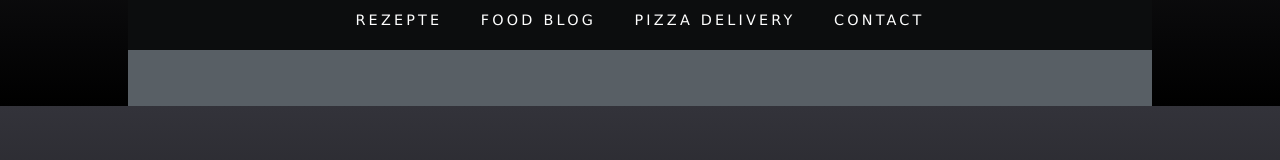
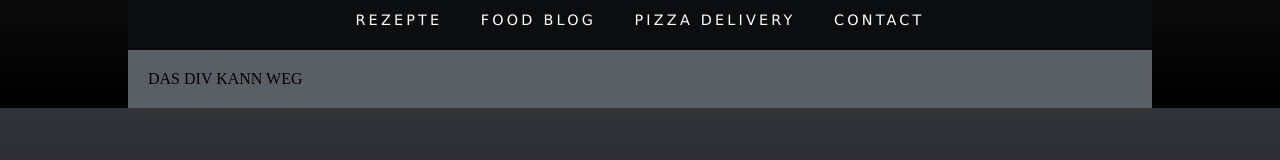
Before and after one commit to speedinator/Kochbuch, a plain HTML site: page detailPageVorlage.html in a window 1280 px wide. Shown: the part 410-570 px from the top of the page. Drawn offline with Linux system fonts and the light colour scheme.

Commit message:
index und vorlage für detail ansicht

```diff
--- a/detailPageVorlage.html
+++ b/detailPageVorlage.html
@@ -26,9 +26,12 @@
 
         <section class="main-container">
 
+            <!--HIER KANN DAS BOOT STRAP ZEUGS REIN -->
 
 
-            <div class="grid-container">
+
+
+            <div>DAS DIV KANN WEG</div>
 
 
 
@@ -39,10 +42,6 @@
 
 
 
-            </div>
-
-
-
         </section>
     </div>
 
```
